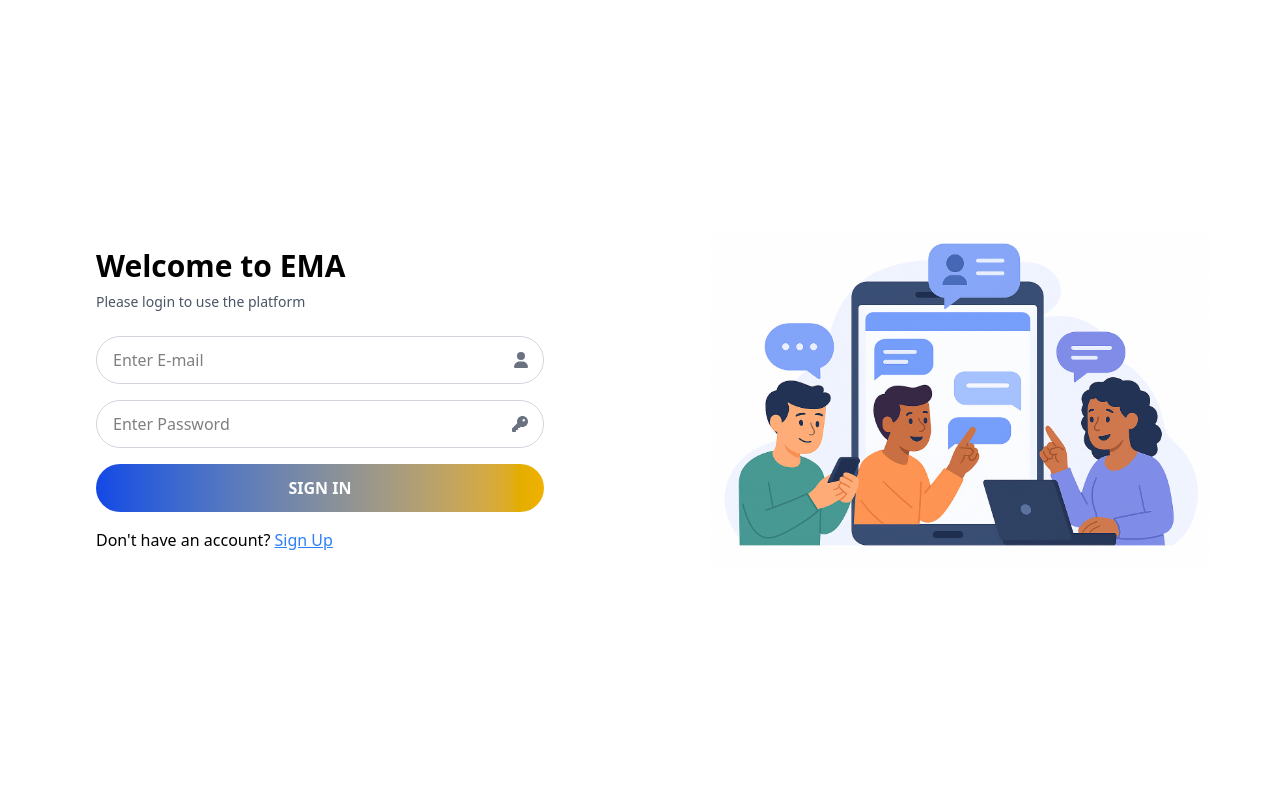
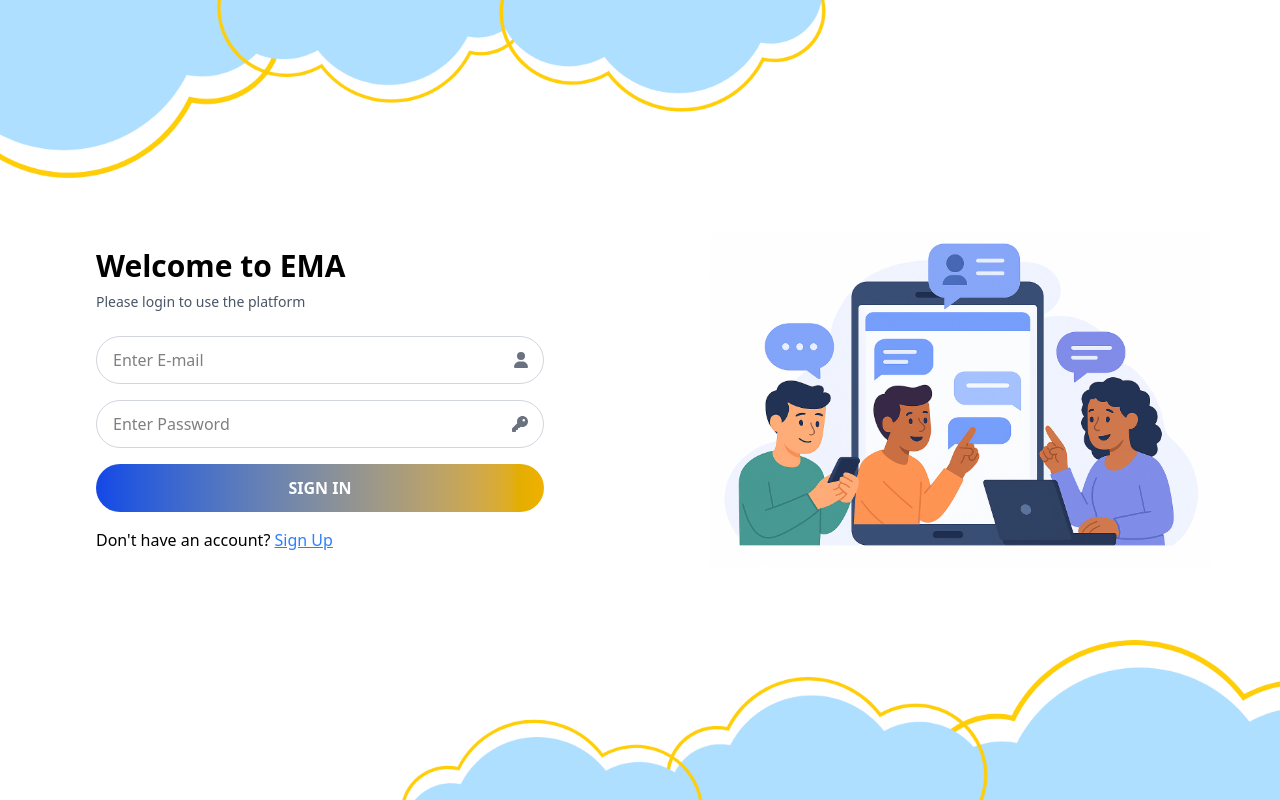
Before and after one commit to UCD-193AB-ws24/Team-20-E2EE, a React (Vite) app in the folder client/: page /login in a window 1280 px wide. Built offline with nearby package versions, Linux system fonts and the light colour scheme; no server answers; what @corbado/react would draw is missing.

Commit message:
add background image for login and signup

```diff
--- a/client/src/pages/Login.jsx
+++ b/client/src/pages/Login.jsx
@@ -3,7 +3,7 @@
 import { FontAwesomeIcon } from "@fortawesome/react-fontawesome";
 import { faUser, faKey } from "@fortawesome/free-solid-svg-icons";
 import { loginUser } from "../api/auth";
-  import { useAppContext } from '../components';
+import { useAppContext } from "../components";
 
 export default function Login() {
   const navigate = useNavigate();
@@ -31,15 +31,22 @@
   };
 
   return (
-      <div className="flex flex-col md:flex-row h-screen w-full">
+    <div className="relative h-screen w-full overflow-hidden">
+      {/* Background Image */}
+      <div
+        className="absolute inset-0 w-full h-full bg-cover bg-center z-0"
+        style={{ backgroundImage: "url('/images/backgroundImageInLogin.png')" }}
+      ></div>
+
+      {/* Foreground Content */}
+      <div className="relative z-10 flex flex-col md:flex-row h-full w-full">
         {/* Left Side - Login Form */}
-        <div className="flex flex-col justify-center items-center w-full md:w-1/2 px-8 md:px-16 bg-white h-screen">
+        <div className="flex flex-col justify-center items-center w-full md:w-1/2 px-8 md:px-16 bg-opacity-90 h-full">
           <div className="max-w-md w-full">
             <h1 className="text-3xl font-bold mb-2">Welcome to EMA</h1>
             <p className="text-sm text-gray-600 mb-6">Please login to use the platform</p>
 
             <form onSubmit={handleLogin}>
-              {/* Email Input */}
               <div className="relative mb-4">
                 <input
                   type="email"
@@ -53,7 +60,6 @@
                 />
               </div>
 
-              {/* Password Input */}
               <div className="relative mb-4">
                 <input
                   type="password"
@@ -67,8 +73,6 @@
                 />
               </div>
 
-
-              {/* Login Button */}
               <button
                 type="submit"
                 className="w-full h-12 bg-gradient-to-r from-blue-700 to-yellow-500 text-white font-semibold rounded-full hover:brightness-110 transition mb-4"
@@ -83,7 +87,6 @@
                 </Link>
               </span>
 
-              {/* Error Message */}
               {verificationRequired ? (
                 <p className="text-yellow-600">Email not verified. Please check your email.</p>
               ) : error ? (
@@ -94,12 +97,13 @@
         </div>
 
         {/* Right Side - Illustration */}
-        <div className="hidden md:flex justify-center items-center w-full md:w-1/2 bg-white">
+        <div className="hidden md:flex justify-center items-center w-full md:w-1/2 bg-opacity-90">
           <img
-            src="/images/imageInLogin.png"
+            src="/images/peopleImageInLogin.png"
             alt="Login Illustration"
-            className="w-[500px] h-auto"
+            className="w-[500px] h-[500px] object-contain"
           />
+        </div>
       </div>
     </div>
   );
--- a/client/src/pages/Signup.jsx
+++ b/client/src/pages/Signup.jsx
@@ -30,9 +30,18 @@ export default function SignUp() {
   };
 
   return (
-    <div className="flex flex-col md:flex-row h-screen w-full">
+    <div className="relative h-screen w-full overflow-hidden">
+      {/* Background Image */}
+      <div
+        className="absolute inset-0 w-full h-full bg-cover bg-center z-0"
+        style={{ backgroundImage: "url('/images/backgroundImageInLogin.png')" }}
+      ></div>
+
+      {/* Foreground Content */}
+      <div className="relative z-10 flex flex-col md:flex-row h-full w-full">
+
         {/* Left Side - Sign Up Form */}
-      <div className="flex flex-col justify-center items-center w-full md:w-1/2 px-8 md:px-16 bg-white h-screen">
+        <div className="flex flex-col justify-center items-center w-full md:w-1/2 px-8 md:px-16 bg-opacity-90 h-full">
           <div className="max-w-md w-full">
             <h1 className="text-3xl font-bold mb-2">Create an Account</h1>
             <p className="text-sm text-gray-600 mb-6">Please sign up to access the platform</p>
@@ -41,7 +50,6 @@ export default function SignUp() {
               <EmailVerificationMessage />
             ) : (
               <form onSubmit={handleSignUp}>
-              {/* Email Input */}
                 <div className="relative mb-4">
                   <input
                     type="email"
@@ -55,7 +63,6 @@ export default function SignUp() {
                   />
                 </div>
 
-              {/* Password Input */}
                 <div className="relative mb-4">
                   <input
                     type="password"
@@ -69,7 +76,6 @@ export default function SignUp() {
                   />
                 </div>
 
-              {/* Confirm Password Input */}
                 <div className="relative mb-4">
                   <input
                     type="password"
@@ -83,11 +89,9 @@ export default function SignUp() {
                   />
                 </div>
 
-              {/* Sign Up Button */}
                 <button
                   type="submit"
                   className="w-full h-12 bg-gradient-to-r from-blue-700 to-yellow-500 text-white font-semibold rounded-full hover:brightness-110 transition mb-4"
-
                   >
                   SIGN UP
                 </button>
@@ -99,7 +103,6 @@ export default function SignUp() {
                   </Link>
                 </span>
 
-              {/* Error Message */}
                 {error && <p className="text-red-500 mt-2">{error}</p>}
               </form>
             )}
@@ -107,13 +110,15 @@ export default function SignUp() {
         </div>
 
         {/* Right Side - Illustration */}
-      <div className="hidden md:flex justify-center items-center w-full md:w-1/2 bg-white">
+        <div className="hidden md:flex justify-center items-center w-full md:w-1/2 bg-opacity-90">
           <img
-          src="/images/imageInLogin.png"
+            src="/images/peopleImageInLogin.png"
             alt="Sign Up Illustration"
-          className="w-[500px] h-auto"
+            className="w-[500px] h-[500px] object-contain"
           />
         </div>
       </div>
+    </div>
   );
+
 }
```
Also changed, not shown: client/public/images/backgroundImageInLogin.png (added), client/public/images/peopleImageInLogin.png (renamed from client/public/images/imageInLogin.png). Lines whose indentation alone changed are shown as unchanged.
